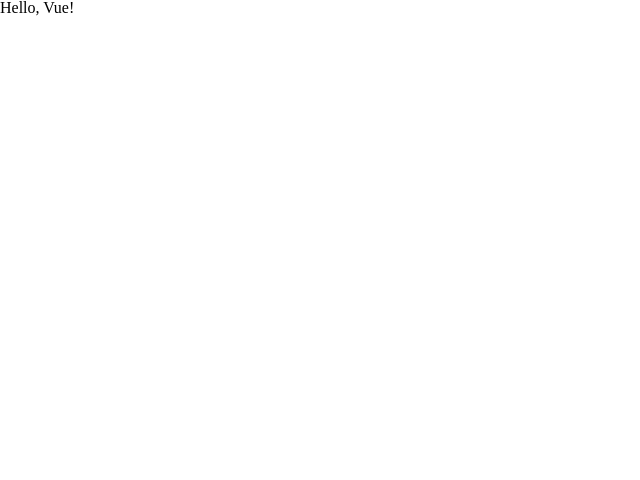
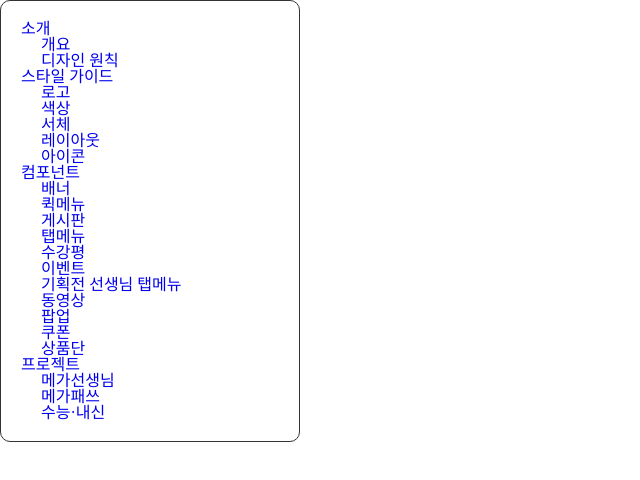
Before and after one commit to Dseok12/vue-mdn, a Vue app in the folder vue-mdn/: page / in a window 1280 px wide. Before the commit this address had no page. Shown: the top 480 px of the page, without its empty margins (0-640 px from the left). Built offline with nearby package versions, Linux system fonts and the light colour scheme.

Commit message:
READ.md에는 컴포넌트 등록 / 코드는 v-for문까지

```diff
--- a/vue-mdn/src/App.vue
+++ b/vue-mdn/src/App.vue
@@ -1,11 +1,15 @@
 <template>
-  <h1>{{ hello }}</h1>
+  <LeftNav />
 </template>
 <script>
+import LeftNav from '@components/LeftNav.vue'
 export default {
+  components: {
+    LeftNav
+  },
   data() {
     return {
-      hello: 'Hello, Vue!',
+
     }
   }
 }
--- /dev/null
+++ b/vue-mdn/src/components/LeftNav.vue
@@ -0,0 +1,201 @@
+<template>
+  <div class="left-nav">
+    <div class="left-nav__main-wrap">
+      <ul class="left-nav__main-box">
+        <li
+          class="left-nav__item"
+          v-for="원뎁스메뉴 in LeftNavMainArr" :key="원뎁스메뉴.id"
+        >
+          <!--
+          나중에 vue-router 적용 시
+
+          <router-link
+            :to="원뎁스메뉴.path"
+            class="left-nav__link"
+          >
+            {{ 원뎁스메뉴.title }}
+          </router-link>
+          -->
+
+          <a href="javascript:;" class="left-nav__link">
+            {{ 원뎁스메뉴.title }}
+          </a>
+
+          <div class="left-nav__sub-wrap">
+            <ul class="left-nav__sub-box">
+              <li
+                class="left-nav__sub-item"
+                v-for="투뎁스메뉴 in 원뎁스메뉴.children" :key="투뎁스메뉴.id"
+              >
+                <!--
+                나중에 vue-router 적용 시
+
+                <router-link
+                  :to="투뎁스메뉴.path"
+                  class="left-nav__sub-link"
+                >
+                  {{ 투뎁스메뉴.title }}
+                </router-link>
+                -->
+
+                <a href="javascript:;" class="left-nav__sub-link">
+                  {{ 투뎁스메뉴.title }}
+                </a>
+              </li>
+            </ul>
+          </div>
+        </li>
+      </ul>
+    </div>
+  </div>
+</template>
+
+<script>
+import '@css/components/LeftNav.css';
+
+export default {
+  name: 'LeftNav',
+  data() {
+    return {
+      LeftNavMainArr: [
+        {
+          id: 'menu-intro',
+          title: '소개',
+          path: '/intro',
+          children: [
+            {
+              id: 'menu-intro-01',
+              title: '개요',
+              path: '/intro/summary'
+            },
+            {
+              id: 'menu-intro-02',
+              title: '디자인 원칙',
+              path: '/intro/design-rule'
+            }
+          ]
+        },
+        {
+          id: 'menu-style-guide',
+          title: '스타일 가이드',
+          path: '/style-guide',
+          children: [
+            {
+              id: 'menu-style-guide-01',
+              title: '로고',
+              path: '/style-guide/logo'
+            },
+            {
+              id: 'menu-style-guide-02',
+              title: '색상',
+              path: '/style-guide/color'
+            },
+            {
+              id: 'menu-style-guide-03',
+              title: '서체',
+              path: '/style-guide/font'
+            },
+            {
+              id: 'menu-style-guide-04',
+              title: '레이아웃',
+              path: '/style-guide/layout'
+            },
+            {
+              id: 'menu-style-guide-05',
+              title: '아이콘',
+              path: '/style-guide/icon'
+            }
+          ]
+        },
+        {
+          id: 'menu-component',
+          title: '컴포넌트',
+          path: '/component',
+          children: [
+            {
+              id: 'menu-component-01',
+              title: '배너',
+              path: '/component/banner'
+            },
+            {
+              id: 'menu-component-02',
+              title: '퀵메뉴',
+              path: '/component/quick-menu'
+            },
+            {
+              id: 'menu-component-03',
+              title: '게시판',
+              path: '/component/board'
+            },
+            {
+              id: 'menu-component-04',
+              title: '탭메뉴',
+              path: '/component/tab-menu'
+            },
+            {
+              id: 'menu-component-05',
+              title: '수강평',
+              path: '/component/review'
+            },
+            {
+              id: 'menu-component-06',
+              title: '이벤트',
+              path: '/component/event'
+            },
+            {
+              id: 'menu-component-07',
+              title: '기획전 선생님 탭메뉴',
+              path: '/component/special-teacher-tab'
+            },
+            {
+              id: 'menu-component-08',
+              title: '동영상',
+              path: '/component/video'
+            },
+            {
+              id: 'menu-component-09',
+              title: '팝업',
+              path: '/component/popup'
+            },
+            {
+              id: 'menu-component-10',
+              title: '쿠폰',
+              path: '/component/coupon'
+            },
+            {
+              id: 'menu-component-11',
+              title: '상품단',
+              path: '/component/product-list'
+            }
+          ]
+        },
+        {
+          id: 'menu-project',
+          title: '프로젝트',
+          path: '/project',
+          children: [
+            {
+              id: 'menu-project-01',
+              title: '메가선생님',
+              path: '/project/mega-teacher'
+            },
+            {
+              id: 'menu-project-02',
+              title: '메가패쓰',
+              path: '/project/mega-pass'
+            },
+            {
+              id: 'menu-project-03',
+              title: '수능·내신',
+              path: '/project/exam-school'
+            }
+          ]
+        }
+      ]
+    };
+  }
+}
+</script>
+
+<style scoped>
+</style>
--- /dev/null
+++ b/vue-mdn/src/css/components/LeftNav.css
@@ -0,0 +1,7 @@
+.left-nav{width: 300px;height: 100%;display: flex;flex-direction: column;padding: 20px; border-radius: 10px; border: 1px solid #333; box-sizing: border-box;}
+.left-nav__main-wrap{}
+.left-nav__main-box{}
+.left-nav__item{}
+.left-nav__link{}
+.left-nav__link--active{}
+.left-nav__sub-wrap{margin-left: 20px;}
```
Also changed, not shown: 1 other file (tests, documents, lock files or other folders).
